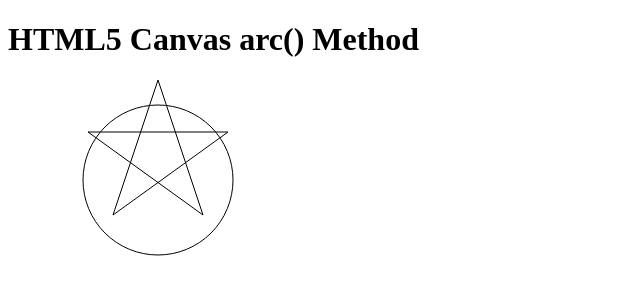
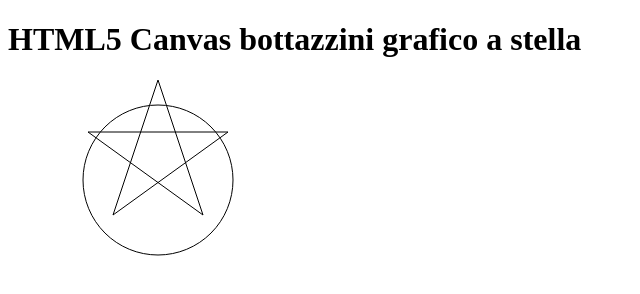
Before and after one commit to BottazziniLuca/tps_seconda4E, a plain HTML site: page grafico.html in a window 1280 px wide. Shown: the whole page, without its empty margins (0-640 px from the left). Drawn offline with Linux system fonts and the light colour scheme.

Commit message:
Update grafico.html

```diff
--- a/grafico.html
+++ b/grafico.html
@@ -1,7 +1,7 @@
 <!DOCTYPE html>
 <html>
 <body>
-<h1>HTML5 Canvas arc() Method</h1>
+<h1>HTML5 Canvas bottazzini grafico a stella </h1>
 
 <canvas id="myCanvas" width="300" height="200">
 Sorry, your browser does not support canvas.
```
